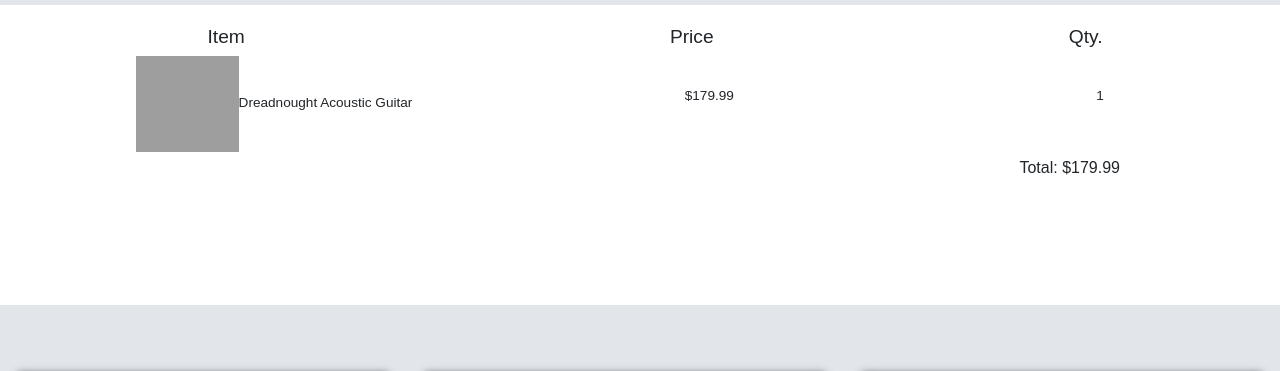
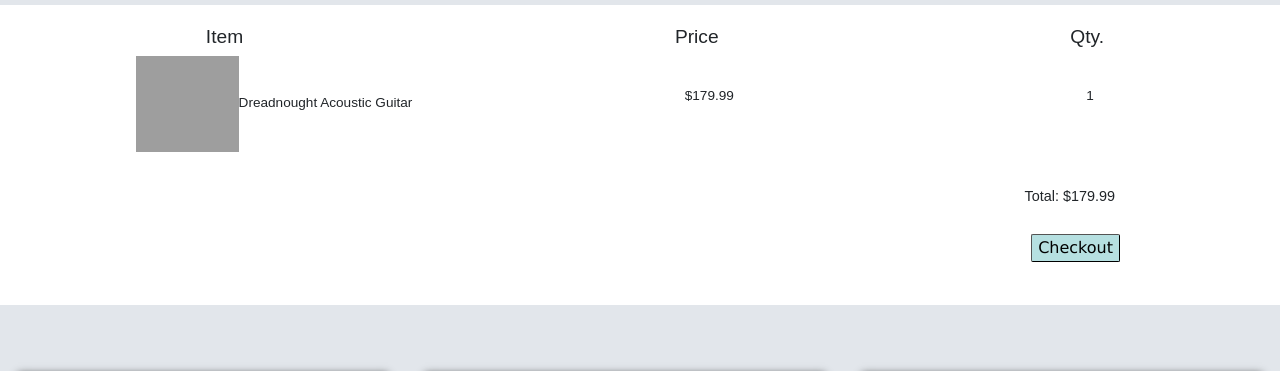
Before and after one commit to Daniel-prz/CapstoneLevel1, a plain HTML site: page cart.html in a window 1280 px wide. Shown: the part 180-551 px from the top of the page. Drawn offline with nearby package versions, Linux system fonts and the light colour scheme; grey boxes are pictures that could not be loaded.

Commit message:
Delete unused js file and script tags create checkout button and style

```diff
--- a/cart.html
+++ b/cart.html
@@ -147,6 +147,7 @@
             <div class="cart-total-div d-flex">
                 <p class="cart-total-text">Total: $</p><span class="cart-total">179.99</span>
             </div>
+            <div class="d-flex checkout-div"><button class="checkout">Checkout</button></div>
         </div>
     </div>
 
@@ -177,7 +178,7 @@
 
 
 
-    <script src="script.js"></script>
+
     <script src="auth0.js"></script>
     <script src="https://cdn.jsdelivr.net/npm/bootstrap@5.3.2/dist/js/bootstrap.bundle.min.js"
         integrity="sha384-C6RzsynM9kWDrMNeT87bh95OGNyZPhcTNXj1NW7RuBCsyN/o0jlpcV8Qyq46cDfL"
--- a/script.js
+++ /dev/null
@@ -1 +0,0 @@
-'use strict'
--- a/style.css
+++ b/style.css
@@ -342,7 +342,7 @@ body {
 }
 
 .cart-h3-price {
-  margin-left: 35px;
+  margin-left: 45px;
   padding-left: 35px;
 }
 .cart-h3-qty {
@@ -364,7 +364,7 @@ body {
 
 .cart-item-pricetag {
   font-size: 0.85rem;
-  margin-right: 50px;
+  margin-right: 40px;
   padding-right: 40px;
   margin-top: 30px;
 }
@@ -374,16 +374,38 @@ body {
 
 .cart-item-qty {
   font-size: 0.85rem;
-  padding-right: 40px;
+  padding-right: 25px;
+  margin-right: 25px;
   margin-top: 30px;
 }
 .cart-total-div {
   flex-direction: row;
   justify-content: right;
-  margin-right: 80px;
+  margin-right: 85px;
   padding-right: 80px;
+  margin-top: 30px;
 }
 .cart-total-text,
 .cart-total {
+  font-size: 0.9rem;
+}
+
+.checkout-div {
+  justify-content: right;
+  margin-right: 80px;
+  padding-right: 80px;
+  margin-top: 10px;
+}
+
+.checkout {
   font-size: 1rem;
+  border-radius: 2px;
+  border-width: 1.5px;
+  background-color: rgb(182, 224, 225);
+  color: black;
+  font-family: Verdana, Geneva, Tahoma, sans-serif;
 }
+
+.checkout:hover {
+  background-color: rgb(176, 229, 230);
+}
```
Also changed, not shown: index.html (+0 -1 lines).
